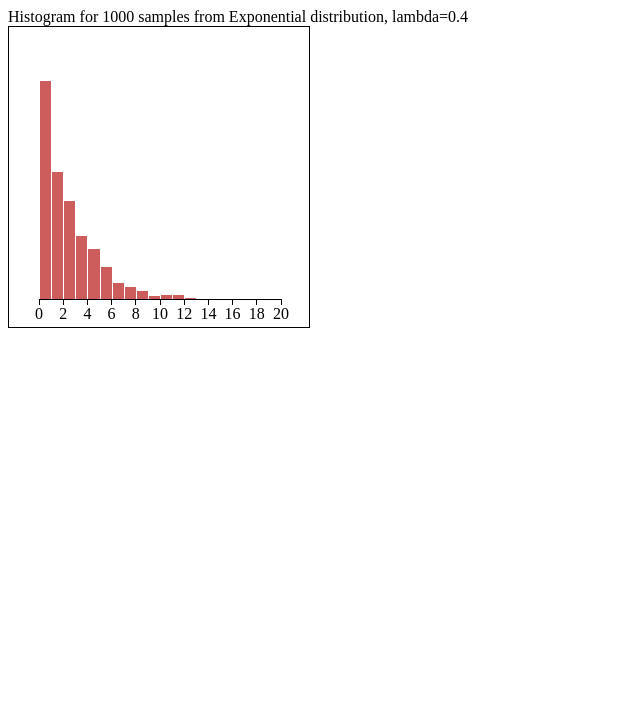
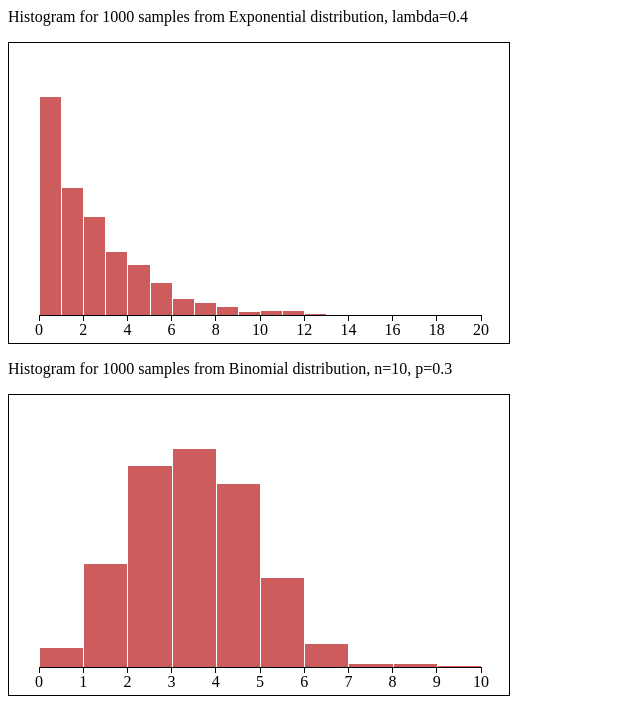
Before and after one commit to rikkhill/distro, a plain HTML site: page index.html in a window 1280 px wide. Shown: the whole page, without its empty margins (0-640 px from the left). Drawn offline with Linux system fonts and the light colour scheme.

Commit message:
Added binomial distribution to demo page

```diff
--- a/index.html
+++ b/index.html
@@ -2,19 +2,26 @@
     <head>
         <script type='text/javascript' src='./js/main.js'></script>
         <script type='text/javascript' src='./js/d3.min.js'></script>
-        <script type='text/javascript' src='./js/jquery.min.js'></script>
         <script type='text/javascript' src='./dist/wonky.js'></script>
         <link rel="stylesheet" type="text/css" href="./css/main.css" />
     </head>
     <body>
-        Histogram for 1000 samples from Exponential distribution, lambda=0.4
-        <div id='histo' style="width: 300; height: 300; border: 1pt solid black;"></div>
+        <p>Histogram for 1000 samples from Exponential distribution, lambda=0.4</p>
+        <div id='expo' style="width: 500; height: 300; border: 1pt solid black;"></div>
+
+        <p>Histogram for 1000 samples from Binomial distribution, n=10, p=0.3</p>
+        <div id='binom' style="width: 500; height: 300; border: 1pt solid black;"></div>
         <script type='text/javascript'>
 
             var data = Dist.M(0.4).sample(1000);
-            var elem = document.getElementById("histo");
+            var elem = document.getElementById("expo");
             var h = histogram(elem, [0, 20], 19);
             h.plot(data);
+
+            var data = Dist.binomial(10, 0.3).sample(1000);
+            var elem = document.getElementById("binom");
+            var i = histogram(elem, [0, 10], 10);
+            i.plot(data);
 
 
         </script>
```
